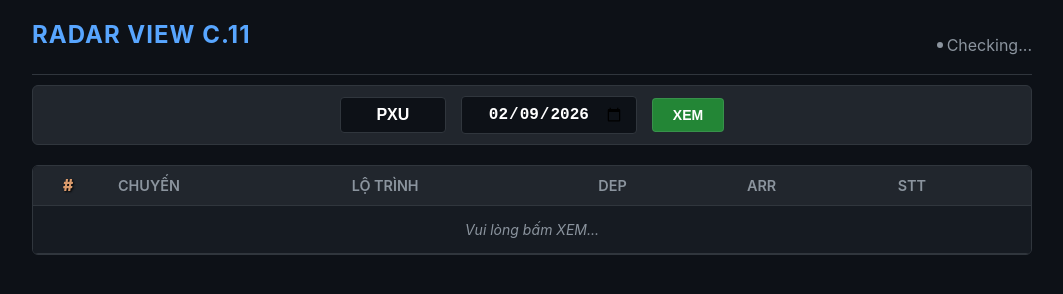
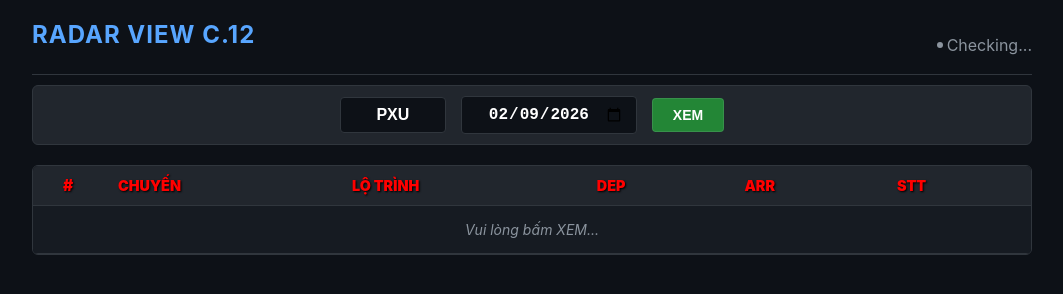
Before and after one commit to hgthb/flight-view, a plain HTML site: page index.html in a window 1280 px wide. Shown: the whole page, without its empty margins (108-1171 px from the left). Drawn offline with Linux system fonts and the light colour scheme.

Commit message:
Update index.html

```diff
--- a/index.html
+++ b/index.html
@@ -3,7 +3,7 @@
 <head>
     <meta charset="UTF-8">
     <meta name="viewport" content="width=device-width, initial-scale=1.0">
-    <title>RADAR VIEW C.11</title>
+    <title>RADAR VIEW C.12</title>
     <style>
         :root {
             --bg-color: #0d1117;
@@ -52,18 +52,32 @@
         table { width: 100%; border-collapse: collapse; background-color: var(--table-bg); font-size: 11px; white-space: nowrap; }
 
         th, td { padding: 4px 2px; text-align: left; border-bottom: 1px solid var(--border); vertical-align: middle; }
-        th { background-color: #21262d; color: #8b949e; font-weight: 600; font-size: 0.75rem; text-transform: uppercase; }
 
-        /* --- UPDATE C.11: MÀU NÂU CÀ PHÊ SÁNG --- */
+        /* --- UPDATE C.12: TIÊU ĐỀ ĐỎ RỰC & ĐẬM --- */
+        th {
+            background-color: #21262d;
+            color: #ff0000; /* Đỏ tươi sáng rực */
+            font-weight: 900; /* Đậm nhất (Bold) */
+            font-size: 0.8rem;
+            text-transform: uppercase;
+            text-shadow: 1px 1px 2px #000; /* Shadow để nổi bật */
+        }
+
+        /* Class chung cho cột STT (giữ layout) */
         .col-idx {
             text-align: center;
             width: 25px;
-            color: #d99a6c; /* Nâu cà phê sáng */
             font-weight: 900;
-            text-shadow: 1px 1px 2px #000; /* Shadow đen để nổi bật */
+            text-shadow: 1px 1px 2px #000;
         }
 
-        /* --- MÀU NỀN CỰC SÁNG (giữ nguyên C.10) --- */
+        /* Chỉ áp dụng màu nâu cho ô dữ liệu (td) của cột STT */
+        td.col-idx {
+             color: #d99a6c; /* Nâu cà phê sáng */
+        }
+
+
+        /* --- MÀU NỀN CỰC SÁNG (giữ nguyên C.11) --- */
         .pair-blue {
             background-color: rgba(0, 220, 255, 0.5);
             border-left: 4px solid #00d4ff;
@@ -162,7 +176,7 @@
 
 <div class="container">
     <div class="header">
-        <h2>RADAR VIEW C.11</h2>
+        <h2>RADAR VIEW C.12</h2>
         <div id="status-bar">
             <span class="status-dot" id="dot"></span>
             <span id="status-text">Checking...</span>
```
